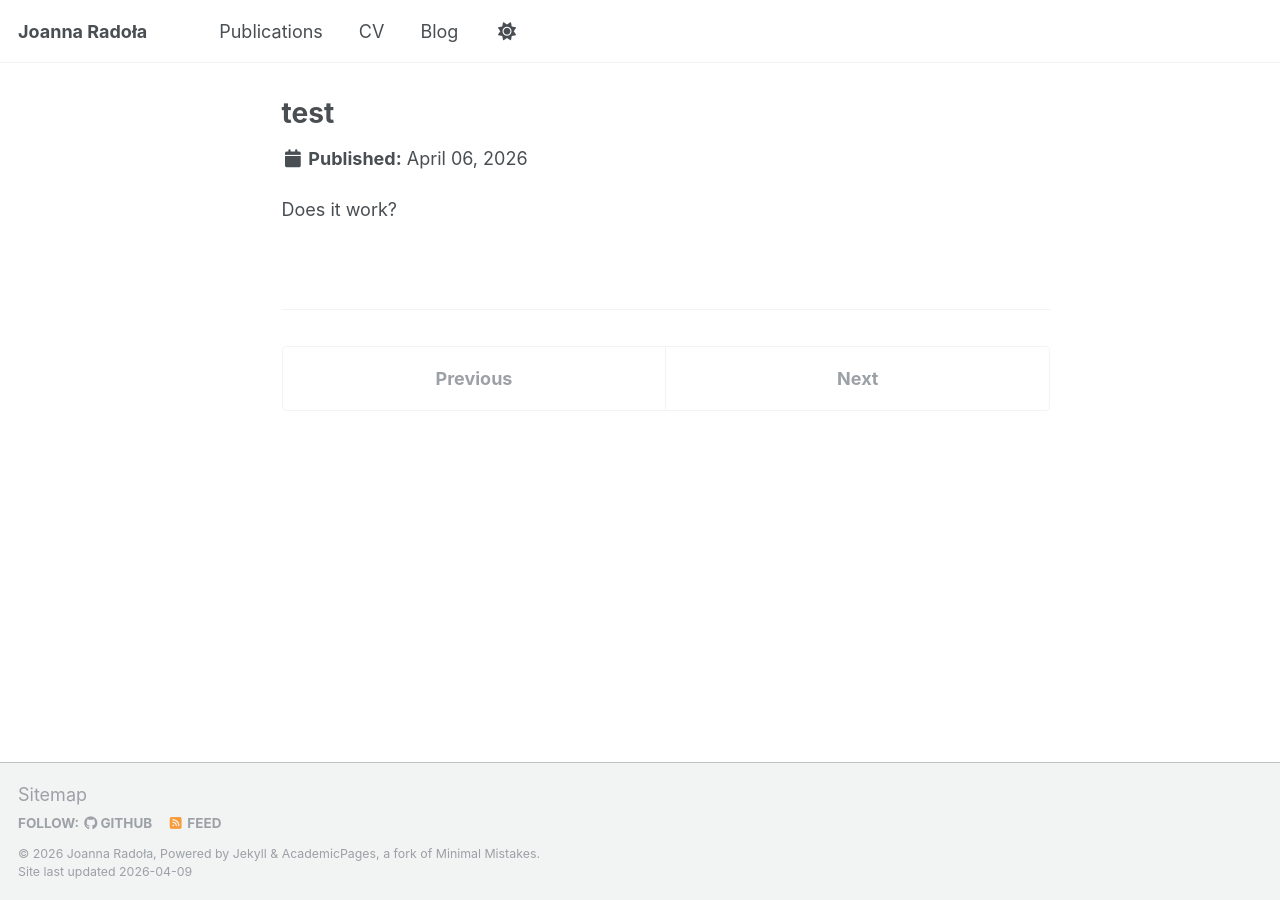
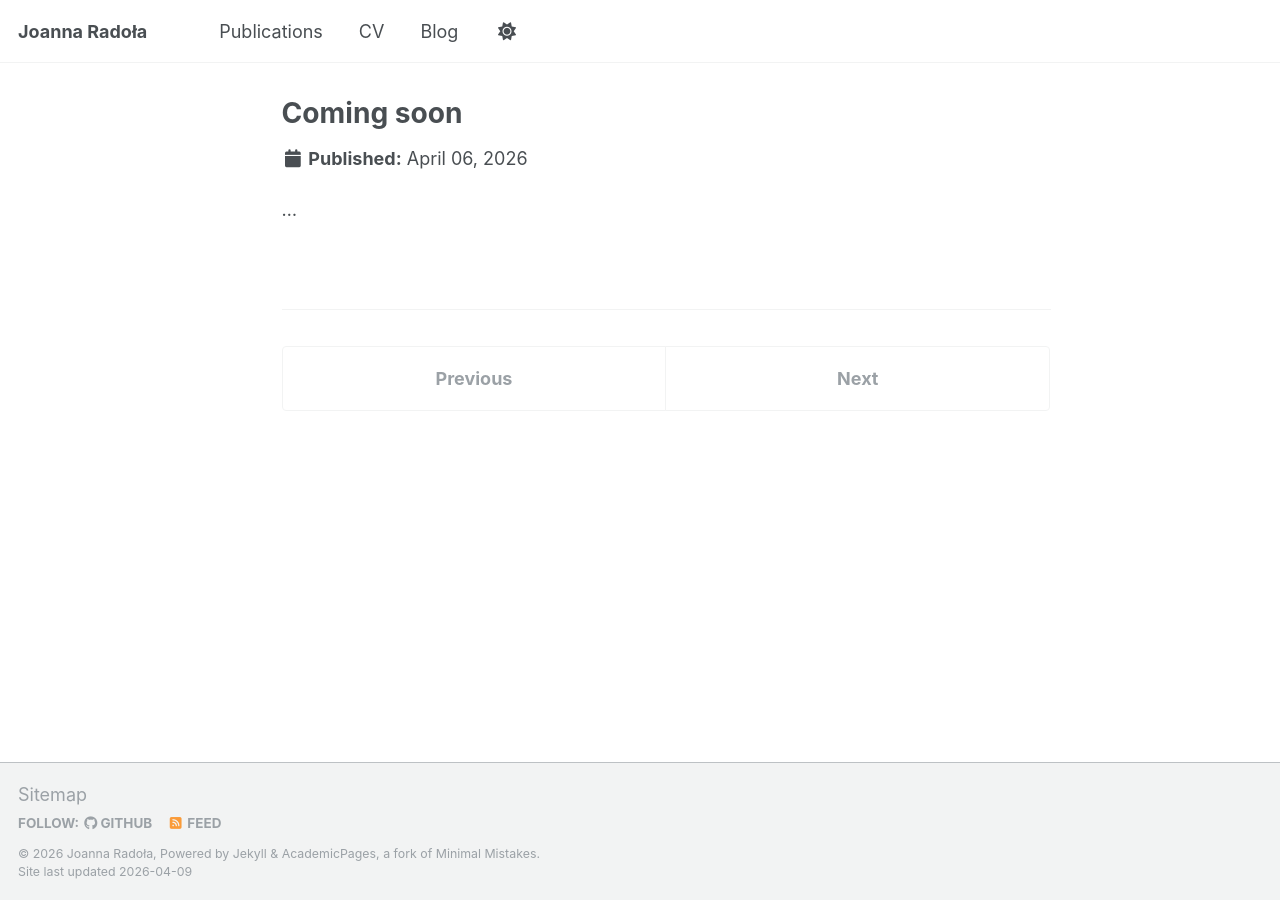
Before and after one commit to jradola/jradola.github.io, a Jekyll site: the page built from _posts/2026-04-06-test.md, in a window 1280 px wide. Built offline with Jekyll 4.4.1, drawn with Linux system fonts in a browser that asks for light colours; a script that is not in the unit is left out.

Commit message:
modify test post

```diff
--- a/_posts/2026-04-06-test.md
+++ b/_posts/2026-04-06-test.md
@@ -1,6 +1,6 @@
 ---
 layout: single
-title: "test"
+title: "Coming soon"
 date: 2026-04-06
 ---
-Does it work?
+...
```
